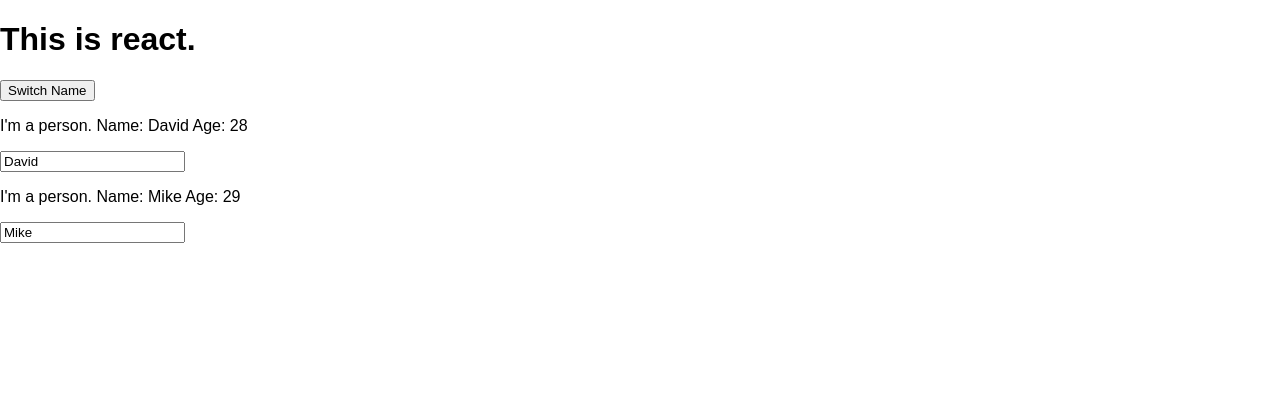
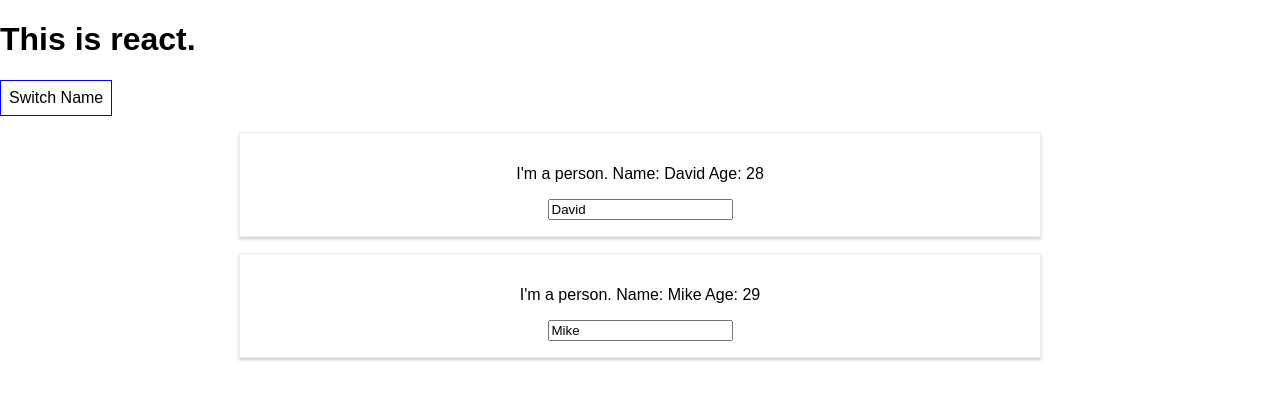
Before and after one commit to DavidLapadula/ReactCompleteGuide, a React (Create React App) app in the folder BaseFeatures/base-features/: page / in a window 1280 px wide. Shown: the top 400 px of the page. Built offline with nearby package versions, Linux system fonts and the light colour scheme.

Commit message:
[base-features] Added styling with inline styles and external style shee

```diff
--- a/BaseFeatures/base-features/src/App.js
+++ b/BaseFeatures/base-features/src/App.js
@@ -10,6 +10,13 @@
   //   ]
   // }
 
+  const style = {
+    backgroundColor: "white",
+    font: "inherit",
+    border: "1px solid blue",
+    padding: "8px",
+    cursor: "pointer"
+  }
 
   const [personsState, setPersonsState ] = useState({
       persons: [
@@ -45,7 +52,11 @@
         <h1>
           This is react.
         </h1>
-        <button onClick={switchNameHandler.bind(this, "John")}>Switch Name</button>
+        <button
+          style={style}
+          onClick={switchNameHandler.bind(this, "John")}>
+            Switch Name
+          </button>
         <Person
           name={personsState.persons[0].name}
           age={personsState.persons[0].age}
--- /dev/null
+++ b/BaseFeatures/base-features/src/Person/Person.css
@@ -0,0 +1,8 @@
+.Person {
+    width: 60%;
+    margin: 16px auto;
+    border: 1px solid #eee;
+    box-shadow: 0 2px 3px #ccc;
+    padding: 16px;
+    text-align: center;
+}
--- a/BaseFeatures/base-features/src/Person/Person.js
+++ b/BaseFeatures/base-features/src/Person/Person.js
@@ -1,8 +1,9 @@
 import React from 'react';
+import "./Person.css";
 
 const person = (props) => {
     return (
-        <div onClick={props.click}>
+        <div className="Person" onClick={props.click}>
             <p>I'm a person. Name: {props.name} Age: {props.age}</p>
             <p>{props.children}</p>
             <input type="text" onChange={props.changed} value={props.name}/>
```
Also changed, not shown: 1 other file (tests, documents, lock files or other folders).
